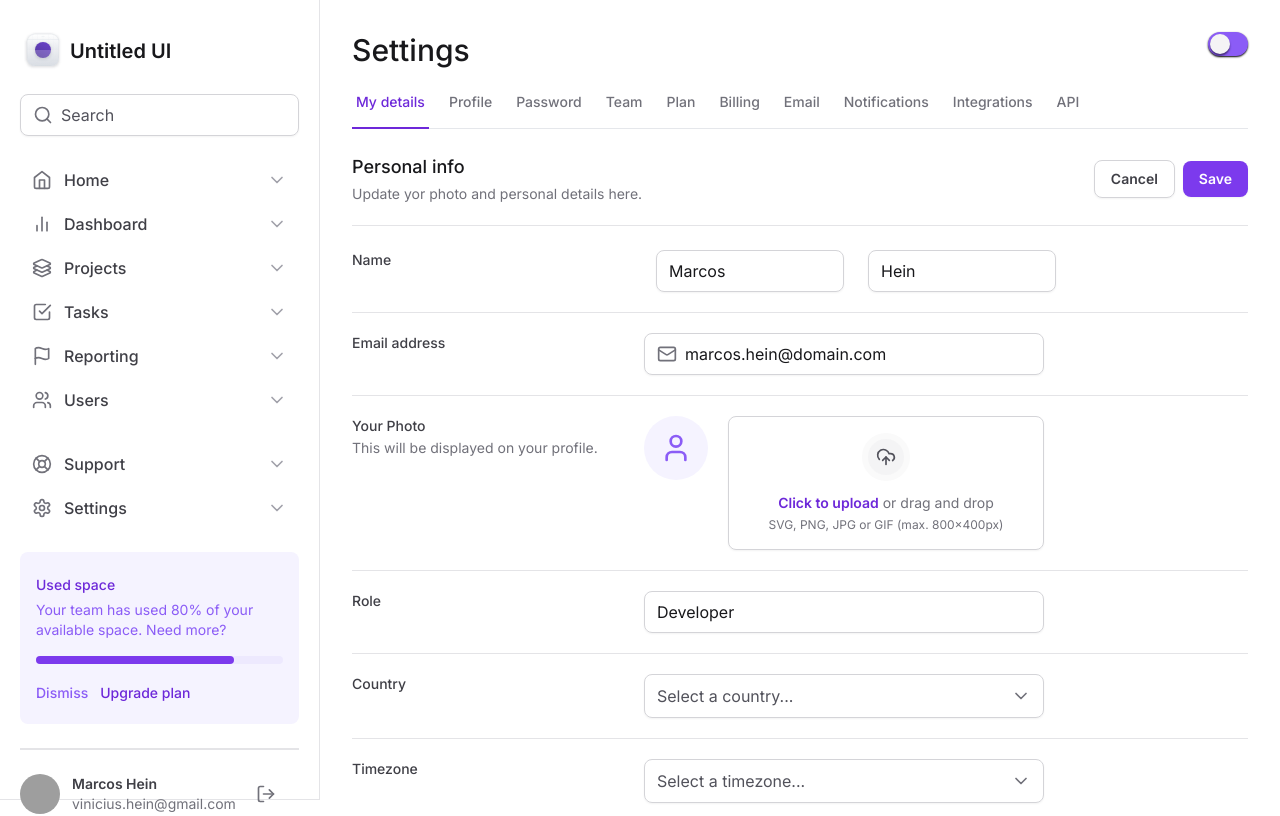
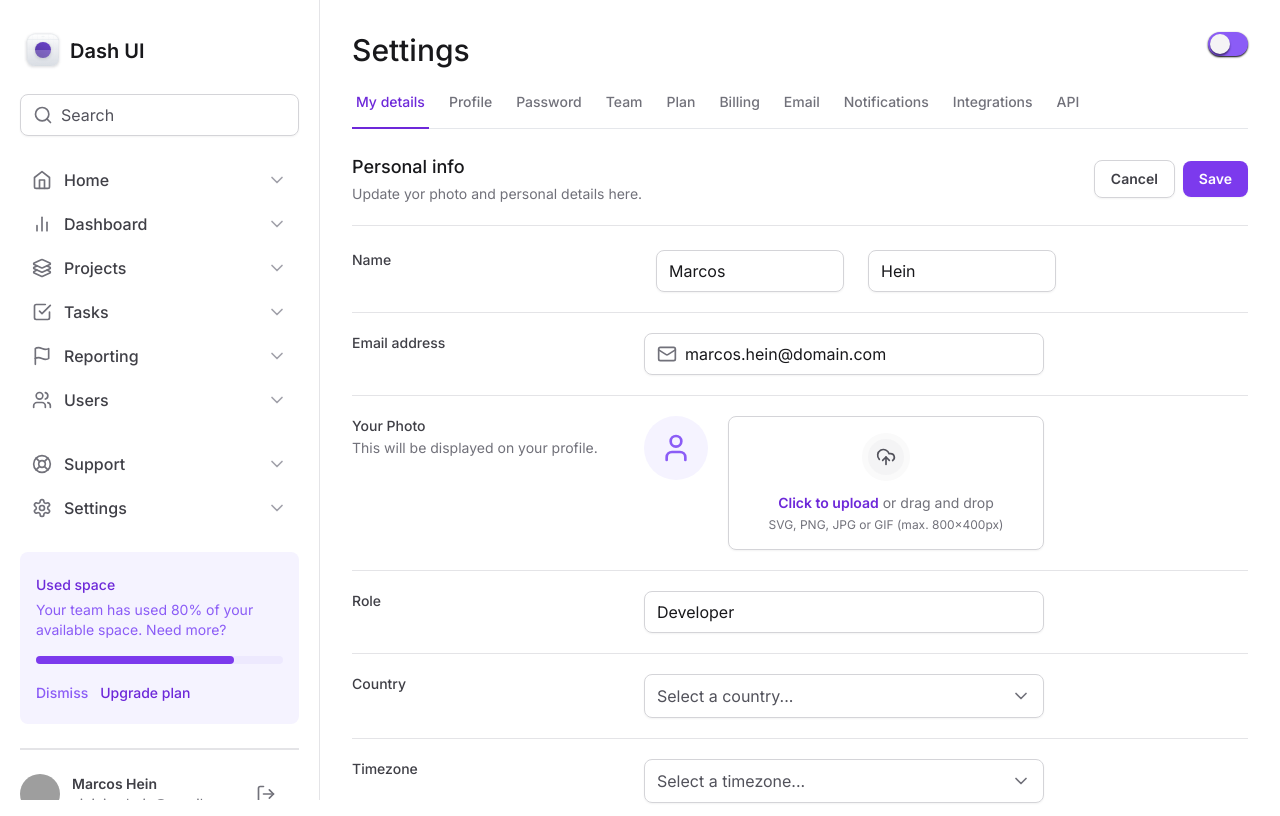
Before and after one commit to marcos-hein/tailwind-next, a Next.js app: page / in a window 1280 px wide. Shown: the top 816 px of the page. Built offline with nearby package versions, Linux system fonts and the light colour scheme; grey boxes are pictures that could not be loaded.

Commit message:
fix: fix scroll sidebar

```diff
--- a/src/components/Sidebar/Logo.tsx
+++ b/src/components/Sidebar/Logo.tsx
@@ -203,7 +203,7 @@ export function Logo() {
           </clipPath>
         </defs>
       </svg>
-      <span>Untitled UI</span>
+      <span>Dash UI</span>
     </strong>
   )
 }
--- a/src/components/Sidebar/index.tsx
+++ b/src/components/Sidebar/index.tsx
@@ -22,7 +22,7 @@ import { Button } from '../Button'
 
 export function Sidebar() {
   return (
-    <Collapsible.Root className="fixed left-0 right-0 top-0 z-20 flex flex-col gap-6 border-b border-zinc-200 bg-white p-4 data-[state=open]:bottom-0 dark:border-zinc-800 dark:bg-zinc-900 lg:right-auto  lg:w-80 lg:border-r lg:px-5 lg:py-8 lg:data-[state=closed]:bottom-0">
+    <Collapsible.Root className="scrollbar-thin scrollbar-track-zinc-100 scrollbar-thumb-zinc-300 fixed left-0 right-0 top-0 z-20 flex flex-col gap-6 overflow-hidden border-b border-zinc-200 bg-white p-4 data-[state=open]:bottom-0 dark:border-zinc-800 dark:bg-zinc-900 lg:bottom-0 lg:right-auto lg:h-auto lg:w-80 lg:overflow-auto lg:border-b-0 lg:border-r lg:px-5 lg:py-8">
       <div className="flex items-center justify-between">
         <Logo />
         <Collapsible.Trigger asChild className="lg:hidden">
```
